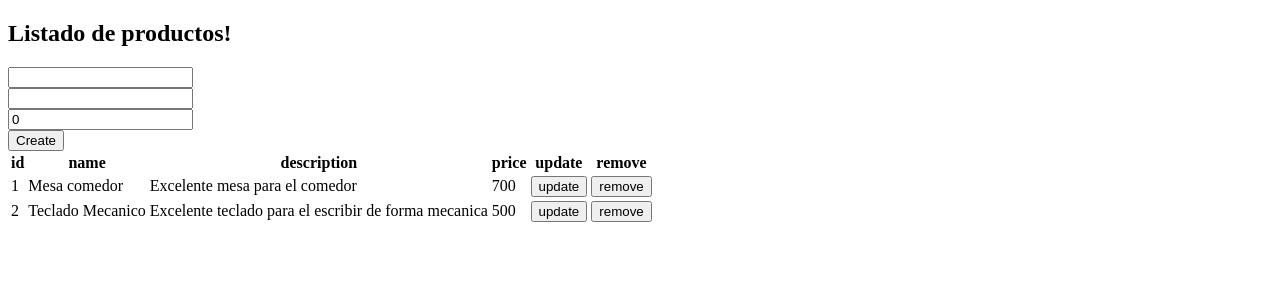
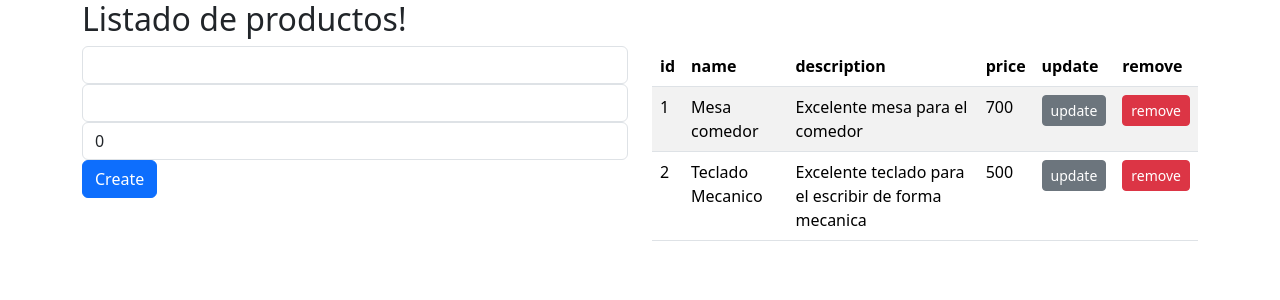
Before and after one commit to xSimon76x/front-angular-curso-springboot, an Angular app: page / in a window 1280 px wide. Shown: the top 300 px of the page. Built offline with nearby package versions, Linux system fonts and the light colour scheme.

Commit message:
Estilos CSS con Bootstrap

```diff
--- a/src/app/products/components/form.component.html
+++ b/src/app/products/components/form.component.html
@@ -1,16 +1,16 @@
 <form (ngSubmit)="onSubmit()">
     <div>
-        <input type="text" name="name" id="name" [(ngModel)]="product.name">
+        <input class="form-control" type="text" name="name" id="name" [(ngModel)]="product.name">
     </div>
     <div>
-        <input type="text" name="description" id="description" [(ngModel)]="product.description">
+        <input class="form-control" type="text" name="description" id="description" [(ngModel)]="product.description">
     </div>
     <div>
         <!-- [(ngModel)]="product.price" Sirve para poder capturar y poblar datos a este input -->
          <!-- desde alguna variable o atributo de un objeto que este en el componente -->
-        <input type="text" name="price" id="price" [(ngModel)]="product.price">
+        <input class="form-control" type="text" name="price" id="price" [(ngModel)]="product.price">
     </div>
     <div>
-        <button>{{product.id > 0 ? 'Update' : 'Create'}}</button>
+        <button class="btn btn-primary">{{product.id > 0 ? 'Update' : 'Create'}}</button>
     </div>
 </form>
--- a/src/app/products/components/product.component.html
+++ b/src/app/products/components/product.component.html
@@ -1,15 +1,22 @@
+
+<div class="container">
+
     <h2>Listado de productos!</h2>
 
+    <div class="row">
+        <div class="col">
             <!-- con parentesis, permite al hijo ejecutar funciones del padre -->
             <!-- con  corchetes, permite enviar el valor de una variable del hijo al padre, para asignarla a una variable del padre-->
             <product-form
                 (newProductEvent)="addProduct($event)"
                 [product] = "productSelected">
             </product-form>
+        </div>
+        <div class="col">
 
             @if (products.length > 0) {
 
-    <table>
+                <table class="table table-hover table-striped">
                     <thead>
                         <tr>
                             <th>id</th>
@@ -28,10 +35,12 @@
                                 <td>{{ product.description }}</td>
                                 <td>{{ product.price }}</td>
                                 <td>
-                        <button (click)="onUpdateProduct(product)">update</button>
+                                    <button (click)="onUpdateProduct(product)"
+                                    class="btn btn-sm btn-secondary">update</button>
                                 </td>
                                 <td>
-                        <button (click)="onRemoveProduct(product.id)">remove</button>
+                                    <button (click)="onRemoveProduct(product.id)"
+                                    class="btn btn-sm btn-danger">remove</button>
                                 </td>
                             </tr>
                         }
@@ -39,5 +48,9 @@
                 </table>
 
             } @else {
-    <div>Lo sentimos no hay registros en el sistema!</div>
+                <div class="alert alert-info">Lo sentimos no hay registros en el sistema!</div>
             }
+        </div>
+    </div>
+
+</div>
--- a/src/index.html
+++ b/src/index.html
@@ -6,6 +6,7 @@
   <base href="/">
   <meta name="viewport" content="width=device-width, initial-scale=1">
   <link rel="icon" type="image/x-icon" href="favicon.ico">
+  <link href="https://cdn.jsdelivr.net/npm/bootstrap@5.3.8/dist/css/bootstrap.min.css" rel="stylesheet" integrity="sha384-sRIl4kxILFvY47J16cr9ZwB07vP4J8+LH7qKQnuqkuIAvNWLzeN8tE5YBujZqJLB" crossorigin="anonymous">
 </head>
 <body>
   <!-- <app-root></app-root> -->
```
Lines whose indentation alone changed are shown as unchanged.
